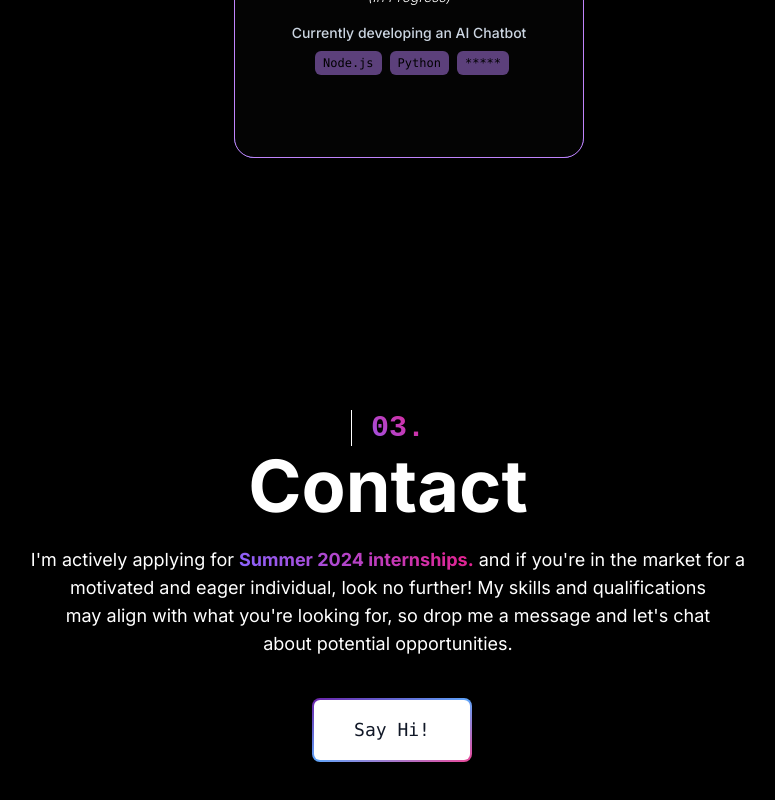
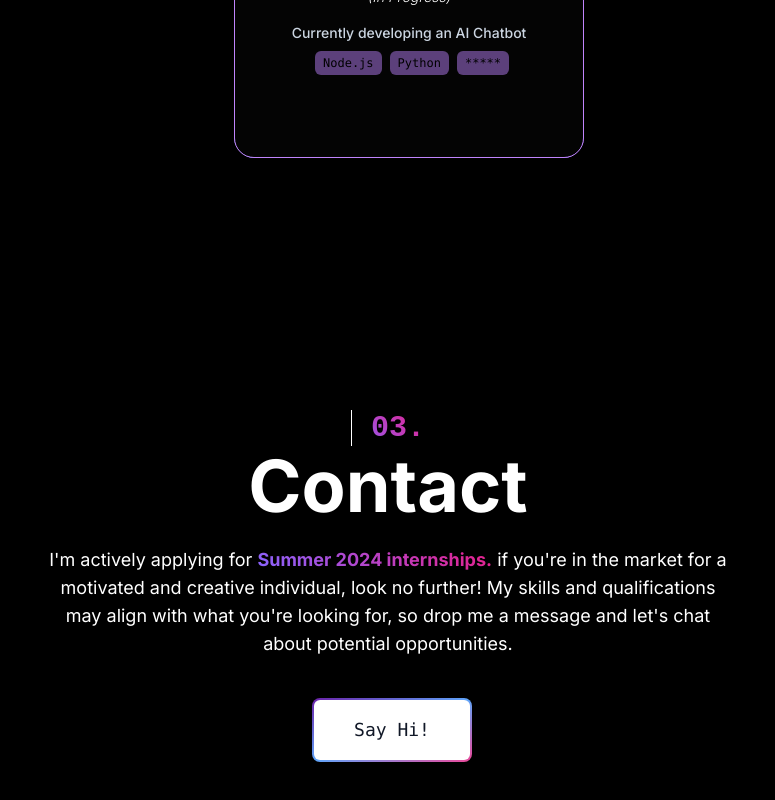
Before and after one commit to chanelle-b/chan-nextjs, a Next.js app: page / in a window 1280 px wide. Shown: the part 2241-3041 px from the top of the page, without its empty margins (254-1029 px from the left). Built offline with nearby package versions, Linux system fonts and the light colour scheme.

Commit message:
updated contact
- updated contact msg

```diff
--- a/app/components/ContactSection.jsx
+++ b/app/components/ContactSection.jsx
@@ -21,7 +21,7 @@ const ContactSection = () => {
               data-aos-delay="750"
               className="text-white text-base sm:text-sm mb-6 lg:text-lg pt-6 pb-4"
             >
-              I&apos;m actively applying for <span className="link">Summer 2024 internships.</span> and if you&apos;re in the market for a <br></br> motivated and eager individual, look no further! My skills and qualifications<br></br> may align with what you&apos;re looking for, so drop me a message and let&apos;s chat<br></br> about potential opportunities.
+              I&apos;m actively applying for <span className="link">Summer 2024 internships.</span> if you&apos;re in the market for a <br></br> motivated and creative individual, look no further! My skills and qualifications<br></br> may align with what you&apos;re looking for, so drop me a message and let&apos;s chat<br></br> about potential opportunities.
             </p>
             <div data-aos="fade-up" data-aos-delay="1000">
             {/* Say Hi Button */}
```
